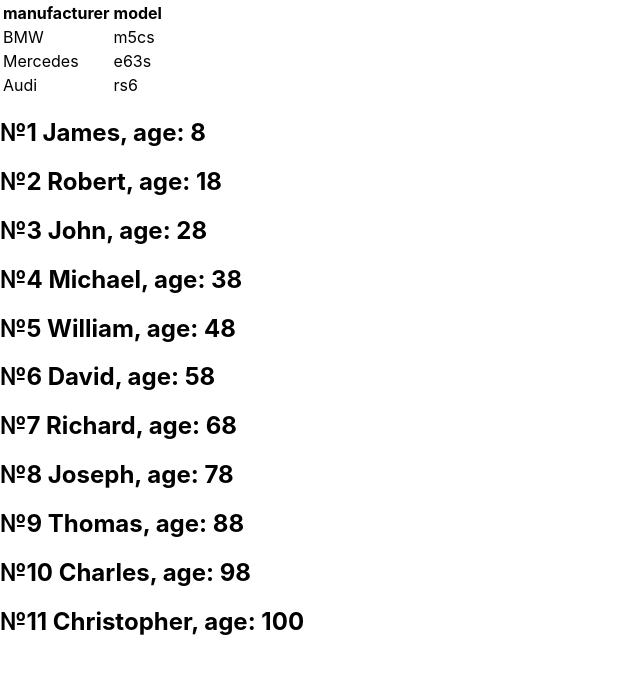
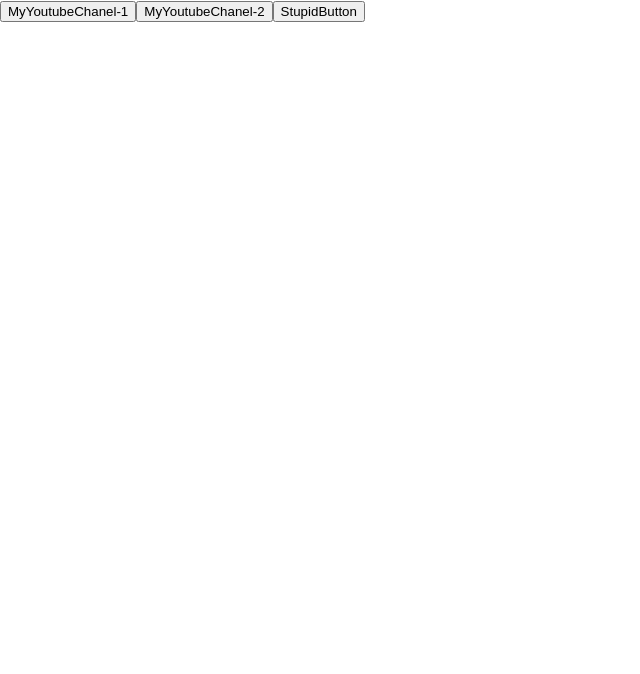
Before and after one commit to mabar84/microtasks, a React (Create React App) app: page / in a window 1280 px wide. Shown: the top 674 px of the page, without its empty margins (0-640 px from the left). Built offline with nearby package versions, Linux system fonts and the light colour scheme.

Commit message:
les3 'Button' done

```diff
--- a/src/App.tsx
+++ b/src/App.tsx
@@ -1,41 +1,76 @@
-import React from 'react';
+import React, {MouseEvent} from 'react';
 import './App.css';
 import {Header} from "./site/Header";
 import {Body} from "./site/Body";
 import {Footer} from "./site/Footer";
 import {NewComponent} from "./site/NewComponent";
+import {Button} from "./components/Button";
 
 
 function App() {
+    //
+    // const students = [
+    //     {id: 1, name: "James", age: 8},
+    //     {id: 2, name: "Robert", age: 18},
+    //     {id: 3, name: "John", age: 28},
+    //     {id: 4, name: "Michael", age: 38},
+    //     {id: 5, name: "William", age: 48},
+    //     {id: 6, name: "David", age: 58},
+    //     {id: 7, name: "Richard", age: 68},
+    //     {id: 8, name: "Joseph", age: 78},
+    //     {id: 9, name: "Thomas", age: 88},
+    //     {id: 10, name: "Charles", age: 98},
+    //     {id: 11, name: "Christopher", age: 100},
+    // ]
+    //
+    // const topCars = [
+    //     {manufacturer: "BMW", model: 'm5cs'},
+    //     {manufacturer: "Mercedes", model: 'e63s'},
+    //     {manufacturer: "Audi", model: 'rs6'}
+    // ]
 
-    const students = [
-        {id: 1, name: "James", age: 8},
-        {id: 2, name: "Robert", age: 18},
-        {id: 3, name: "John", age: 28},
-        {id: 4, name: "Michael", age: 38},
-        {id: 5, name: "William", age: 48},
-        {id: 6, name: "David", age: 58},
-        {id: 7, name: "Richard", age: 68},
-        {id: 8, name: "Joseph", age: 78},
-        {id: 9, name: "Thomas", age: 88},
-        {id: 10, name: "Charles", age: 98},
-        {id: 11, name: "Christopher", age: 100},
-    ]
+    // const myFirstSubscriber = (event:MouseEvent<HTMLButtonElement>) => {
+    //     console.log("Hello Im VASKA")
+    // }
+    //
+    // const mySecondSubscriber = (event:MouseEvent<HTMLButtonElement>) =>  {
+    //      console.log("Hello Im IVAN")
+    //  }
 
-    const topCars = [
-        {manufacturer:"BMW",model:'m5cs'},
-        {manufacturer:"Mercedes",model:'e63s'},
-        {manufacturer:"Audi",model:'rs6'}
-    ]
+
+    const onClickHandler = (name: string) => {
+        console.log("Hello! I'm ", name)
+    }
+
+    const foo1 = () => {
+        console.log("Пусто")
+    }
+    const foo2 = (n: number) => {
+        console.log(n)
+    }
+
+    const Button1foo = (subscriber: string, age: number) => {
+        console.log(subscriber, " age ", age)
+    }
+    const Button2foo = (subscriber: string) => {
+        console.log(subscriber)
+    }
+    const Button3foo = () => {
+        console.log("Im stupid button")
+    }
 
     return (
         <>
+            {/*<button onClick={  ()=> onClickHandler("PETR")  }>MyYoutubeChanel-1</button>*/}
+            {/*<button onClick={ ()=> onClickHandler("IVAN") }>MyYoutubeChanel-2</button>*/}
+            <Button name={"MyYoutubeChanel-1"} callBack={() => Button1foo("Vasia", 21)}/>
+            <Button name={"MyYoutubeChanel-2"} callBack={() => Button2foo("Petr")}/>
+            <Button name={"StupidButton"} callBack={Button3foo}/>
 
-                {/*<Header text={"logo"}/>*/}
-                <NewComponent students={students} topCars={topCars}/>
-                {/*<Body titleForBody={"content"}/>*/}
-                {/*<Footer titleForFooter={"contacts"}/>*/}
-
+            {/*<Header text={"logo"}/>*/}
+            {/*<NewComponent students={students} topCars={topCars}/>*/}
+            {/*<Body titleForBody={"content"}/>*/}
+            {/*<Footer titleForFooter={"contacts"}/>*/}
         </>
     );
 }
--- /dev/null
+++ b/src/components/Button.tsx
@@ -0,0 +1,17 @@
+import React from "react";
+
+type ButtonPropsType = {
+    name: string
+    callBack: () => void
+}
+
+export const Button = (props: ButtonPropsType) => {
+
+    const onClickHandler = () => {
+        props.callBack()
+    }
+
+    return (
+        <button onClick={onClickHandler}> {props.name} </button>
+    )
+}
```
